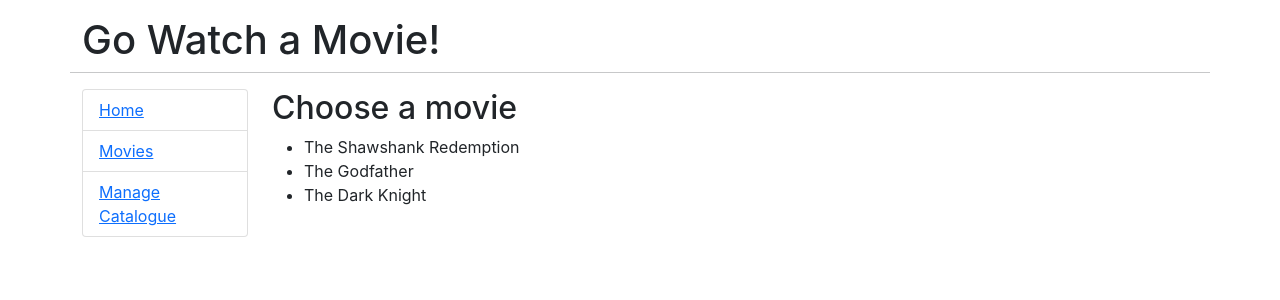
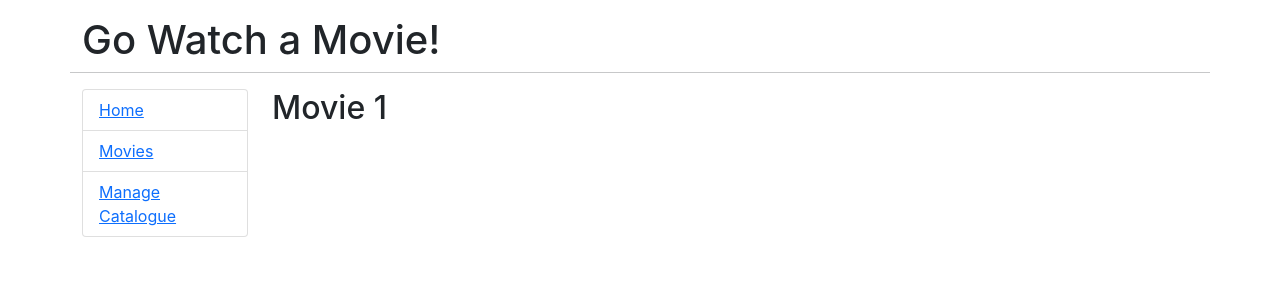
Before and after one commit to weilyuwang/go-movies-frontend, a React (Create React App) app: page /#/movies/1 in a window 1280 px wide. Shown: the top 300 px of the page. Built offline with nearby package versions, Linux system fonts and the light colour scheme.

Commit message:
:zap: movie page

```diff
--- a/src/App.js
+++ b/src/App.js
@@ -3,6 +3,7 @@ import { HashRouter as Router, Switch, Route, Link } from "react-router-dom";
 // HashRouter vs BrowserRouter:
 // https://stackoverflow.com/questions/51974369/what-is-the-difference-between-hashrouter-and-browserrouter-in-react
 import Movies from "./components/Movies";
+import Movie from "./components/Movie";
 import Home from "./components/Home";
 import Admin from "./components/Admin";
 
@@ -34,6 +35,9 @@ const App = () => {
 
           <div className="col-md-10">
             <Switch>
+              <Route path="/movies/:id">
+                <Movie />
+              </Route>
               <Route path="/movies">
                 <Movies />
               </Route>
--- /dev/null
+++ b/src/components/Movie.js
@@ -0,0 +1,14 @@
+import React from "react";
+import { useParams } from "react-router-dom";
+
+const Movie = () => {
+  const { id } = useParams();
+
+  return (
+    <>
+      <h2>Movie {id}</h2>
+    </>
+  );
+};
+
+export default Movie;
--- a/src/components/Movies.js
+++ b/src/components/Movies.js
@@ -1,10 +1,10 @@
 import React, { useState, useEffect } from "react";
+import { Link } from "react-router-dom";
 
 const Movies = () => {
   const [movies, setMovies] = useState([]);
 
   useEffect(() => {
-    console.log("useEffect() gets called to fetch movies");
     setMovies([
       { id: 1, title: "The Shawshank Redemption", runtime: 142 },
       { id: 2, title: "The Godfather", runtime: 175 },
@@ -17,7 +17,9 @@ const Movies = () => {
       <h2>Choose a movie</h2>
       <ul>
         {movies.map((m) => (
-          <li key={m.id}>{m.title}</li>
+          <li key={m.id}>
+            <Link to={`/movies/${m.id}`}>{m.title}</Link>
+          </li>
         ))}
       </ul>
     </>
```
